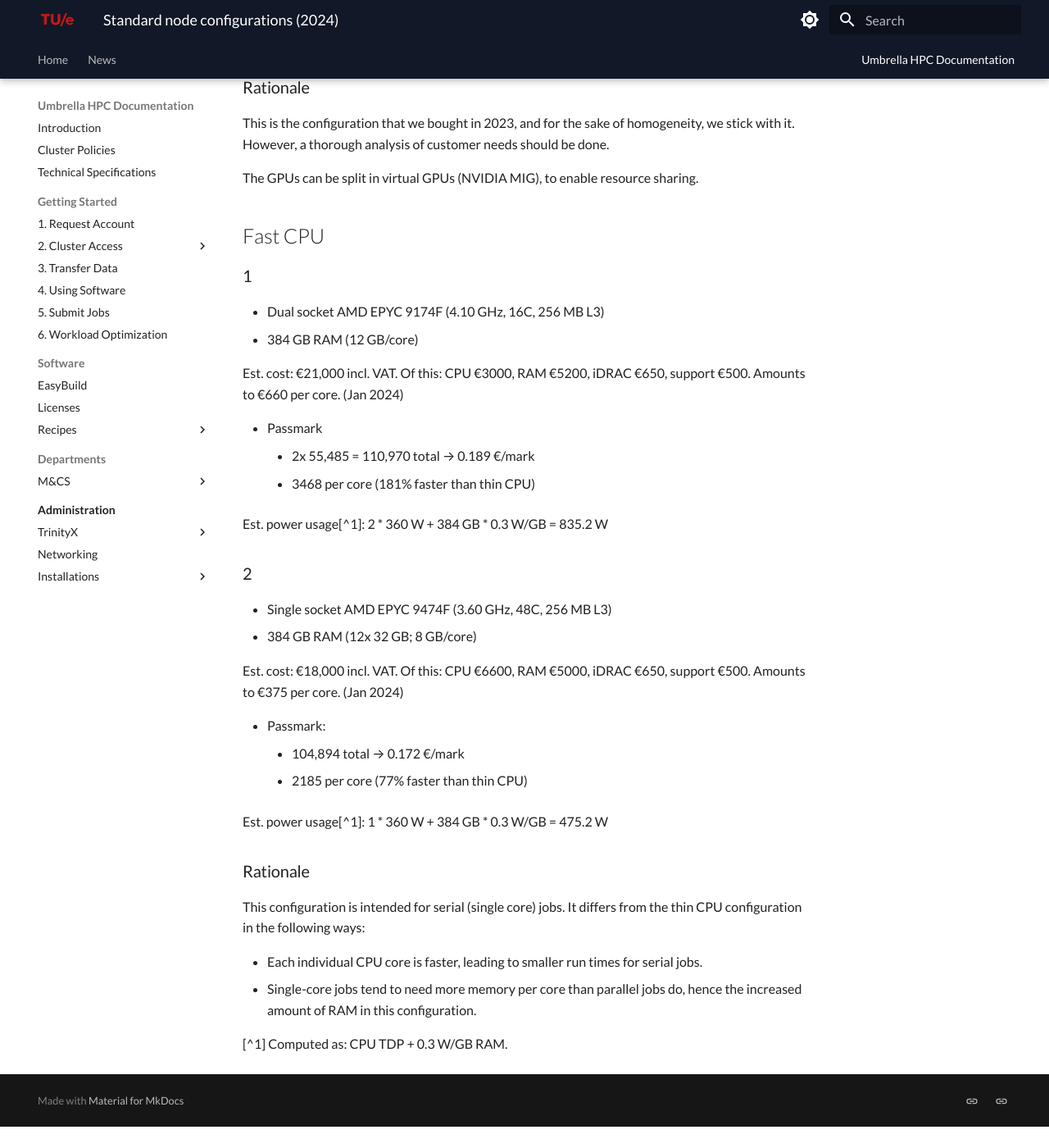
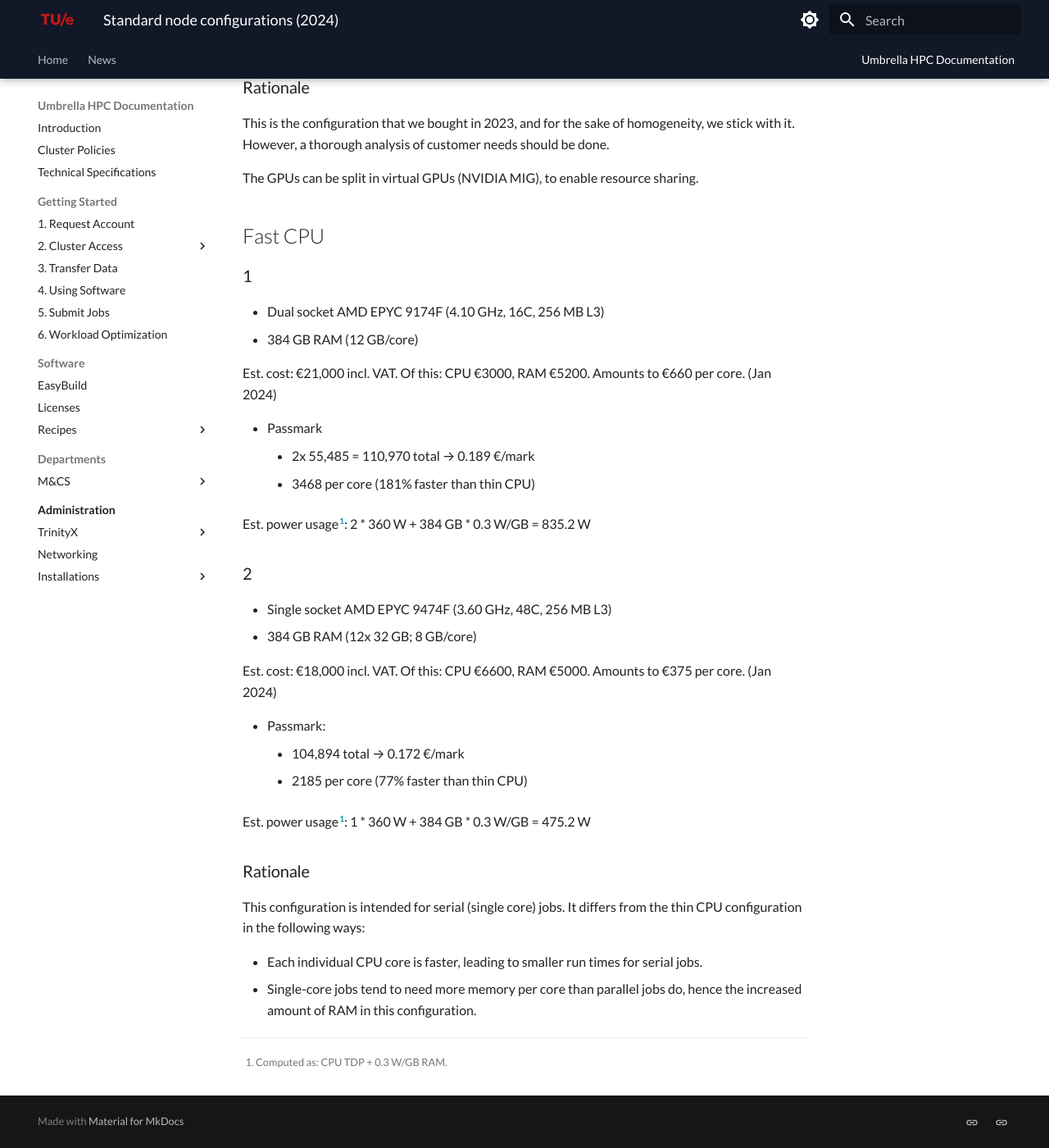
Before and after one commit to gferhpc/supercomputing.tue.nl, an MkDocs documentation site: the page built from pages/documentation/standard_configs_2024.md, in a window 1280 px wide and 1400 px high, scrolled down 2388 px. Shown: the whole window at 82% size. Built offline with MkDocs 1.6.1 and Material for MkDocs 9.7.7, drawn with Linux system fonts in a browser that asks for light colours; before the commit the page ends 3762 px from its top, so only the background shows below that; some of the changed text lies outside the part shown.

Commit message:
updated standard node configs

```diff
--- a/pages/documentation/standard_configs_2024.md
+++ b/pages/documentation/standard_configs_2024.md
@@ -6,7 +6,7 @@
 
     These specifications are not finalized!
 
-[← 2023](standard_configs_2023.md) 2025 →
+[2023 ←](standard_configs_2023.md) → 2025
 
 # Overview
 
@@ -27,25 +27,25 @@
 
 - Brand: Dell preferred
 - Ethernet: 25 Gbit/s SFP28 with RoCEv2 support
-  - e.g. Broadcom 57414
-  - incl. SFP28 DAC cable, Dell-switch compatible
+    - e.g. Broadcom 57414
+    - incl. SFP28 DAC cable, Dell-switch compatible
 - Storage:
-  - Boot storage: RAID-1.
-    - For Dell: BOSS, cheapest size available.
-  - Local storage: on request.  Can be put on boot storage as well.
+    - Boot storage: RAID-1.
+      - For Dell: BOSS, cheapest size available.
+    - Local storage: on request.  Can be put on boot storage as well.
 - Power supply: 1+1 redundant.
-  - Connectors: C13-14 preferred; C19-20 if needed.
-  - Quote must state the connector type
-  - Power cables: not needed
+    - Connectors: C13-14 preferred; C19-20 if needed.
+    - Quote must state the connector type
+    - Power cables: not needed
 - Rack mount kit: yes
 - Bezel: no
 - Remote mgmt: required.
-  - For Dell: iDRAC with Enterprise and OpenManage license.
+    - For Dell: iDRAC with Enterprise and OpenManage license.
 - Support: 5 year next business day.
 
 Other constraints:
 
-- Nodes should be \<= 25 k€ (incl. VAT) to avoid financial issues.
+- Nodes should be ≤ 25 k€ (incl. VAT) to avoid financial issues.
 
 ### Rationale
 
@@ -58,7 +58,7 @@
 - 384 GB RAM  (12x 32 GB; 4 GB/core)
 
 Est. cost: €20,400 incl. VAT.
-Of this: CPU €8000, RAM €5000, iDRAC €650, support €500.
+Of this: CPU €8000, RAM €5000.
 Amounts to €200 per core.
 (Jan 2024)
 
@@ -100,7 +100,7 @@
 - 384 GB RAM  (12 GB/core)
 
 Est. cost: €21,000 incl. VAT.
-Of this: CPU €3000, RAM €5200, iDRAC €650, support €500.
+Of this: CPU €3000, RAM €5200.
 Amounts to €660 per core.
 (Jan 2024)
 
@@ -116,7 +116,7 @@
 - 384 GB RAM (12x 32 GB; 8 GB/core)
 
 Est. cost: €18,000 incl. VAT.
-Of this: CPU €6600, RAM €5000, iDRAC €650, support €500.
+Of this: CPU €6600, RAM €5000.
 Amounts to €375 per core.
 (Jan 2024)
 
@@ -135,4 +135,4 @@
 - Single-core jobs tend to need more memory per core than parallel jobs do,
   hence the increased amount of RAM in this configuration.
 
-[^1] Computed as: CPU TDP + 0.3 W/GB RAM.
+[^1]: Computed as: CPU TDP + 0.3 W/GB RAM.
```
